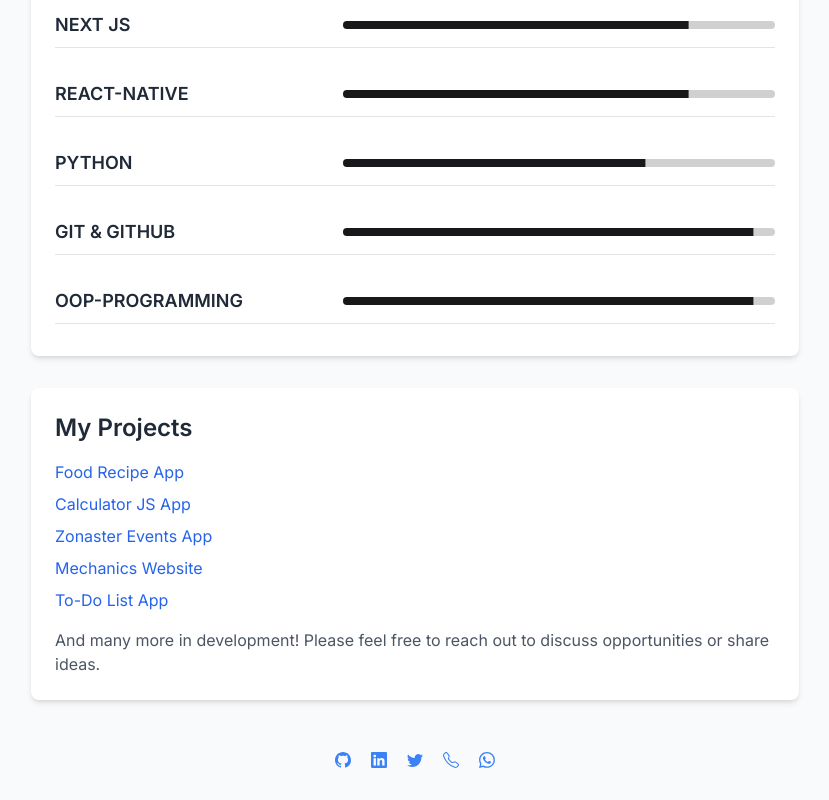
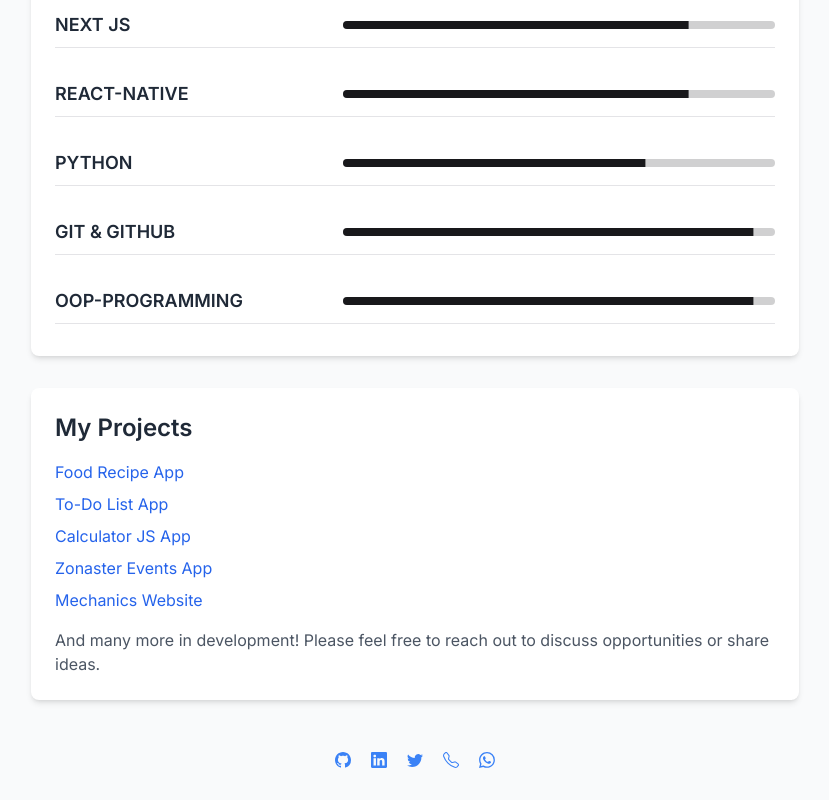
Before and after one commit to KiramZodiac/kiram_portifolio, a Next.js app: page /Skills in a window 1280 px wide. Shown: the part 489-1289 px from the top of the page, without its empty margins (225-1054 px from the left). Built offline with nearby package versions, Linux system fonts and the light colour scheme.

Commit message:
added link to the todo list app

```diff
--- a/src/app/Skills/page.tsx
+++ b/src/app/Skills/page.tsx
@@ -34,6 +34,11 @@ const projects = [
     label: "Food Recipe App",
   },
   {
+    href: "https://akramtodo.netlify.app/",
+    label: "To-Do List App",
+  },
+
+  {
     href: "https://github.com/KiramZodiac/Calculator_App",
     label: "Calculator JS App",
   },
@@ -44,10 +49,6 @@ const projects = [
   {
     href: "https://mobilerepairpros.netlify.app",
     label: "Mechanics Website",
-  },
-  {
-    href: "https://github.com/KiramZodiac/localStorage_todo",
-    label: "To-Do List App",
   },
 
 ];
```
